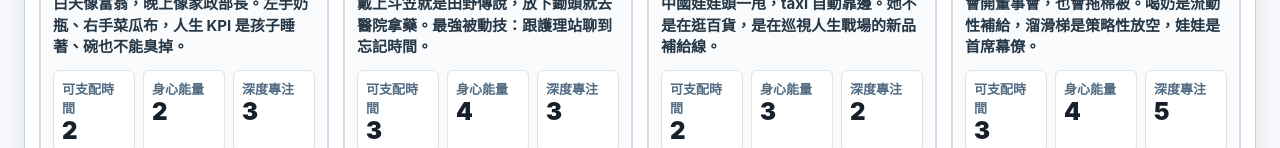
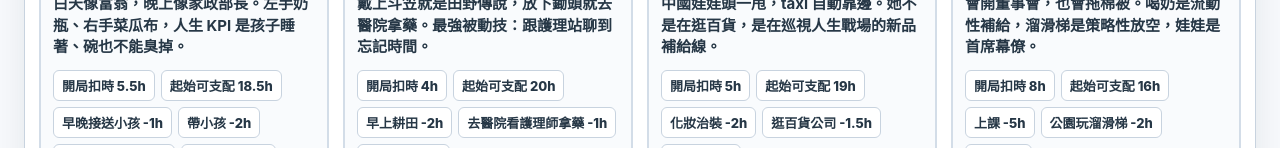
Before and after one commit to JhongWunCh/effective-life-monopoly, a React (Vite) app: page / in a window 1280 px wide. Both pictures are taken after a click on the button "角色介紹". Shown: the part 652-800 px from the top of the page. Built offline with nearby package versions, Linux system fonts and the light colour scheme.

Commit message:
Remove character indicator stats

```diff
--- a/src/components/CharacterIntro.tsx
+++ b/src/components/CharacterIntro.tsx
@@ -1,5 +1,4 @@
 import { protagonists } from "../game/data";
-import { indicatorKeys, indicatorLabels } from "../game/indicators";
 import aliImage from "../assets/characters/ali-baba-anime.png";
 import atuImage from "../assets/characters/atu-farmer-anime.png";
 import babyImage from "../assets/characters/jin-beibei-anime.png";
@@ -63,14 +62,6 @@ export function CharacterIntro() {
               <span>{formatHours(24 - protagonist.startingDeductionHours)}</span>
             </div>
             <p className="character-identity">{characterFlair[protagonist.id]!.roast}</p>
-            <dl className="character-indicators">
-              {indicatorKeys.map((indicatorKey) => (
-                <div key={indicatorKey}>
-                  <dt>{indicatorLabels[indicatorKey]}</dt>
-                  <dd>{protagonist.baseIndicators[indicatorKey]}</dd>
-                </div>
-              ))}
-            </dl>
             <div className="burden-list" aria-label={`${protagonist.name} 固定時間`}>
               <span>開局扣時 {formatHours(protagonist.startingDeductionHours)}</span>
               <span>起始可支配 {formatHours(24 - protagonist.startingDeductionHours)}</span>
--- a/src/styles.css
+++ b/src/styles.css
@@ -808,35 +808,6 @@ button {
   line-height: 1.45;
 }
 
-.character-indicators {
-  display: grid;
-  grid-template-columns: repeat(3, minmax(0, 1fr));
-  gap: 8px;
-  margin: 0;
-}
-
-.character-indicators div {
-  min-width: 0;
-  padding: 8px;
-  border: 1px solid #dde6ee;
-  border-radius: 6px;
-  background: #ffffff;
-}
-
-.character-indicators dt {
-  color: #526b84;
-  font-size: 13px;
-  font-weight: 900;
-}
-
-.character-indicators dd {
-  margin: 2px 0 0;
-  color: #17202a;
-  font-size: 24px;
-  font-weight: 900;
-  line-height: 1;
-}
-
 .burden-list {
   display: flex;
   flex-wrap: wrap;
```
Also changed, not shown: 1 other file (tests, documents, lock files or other folders).
